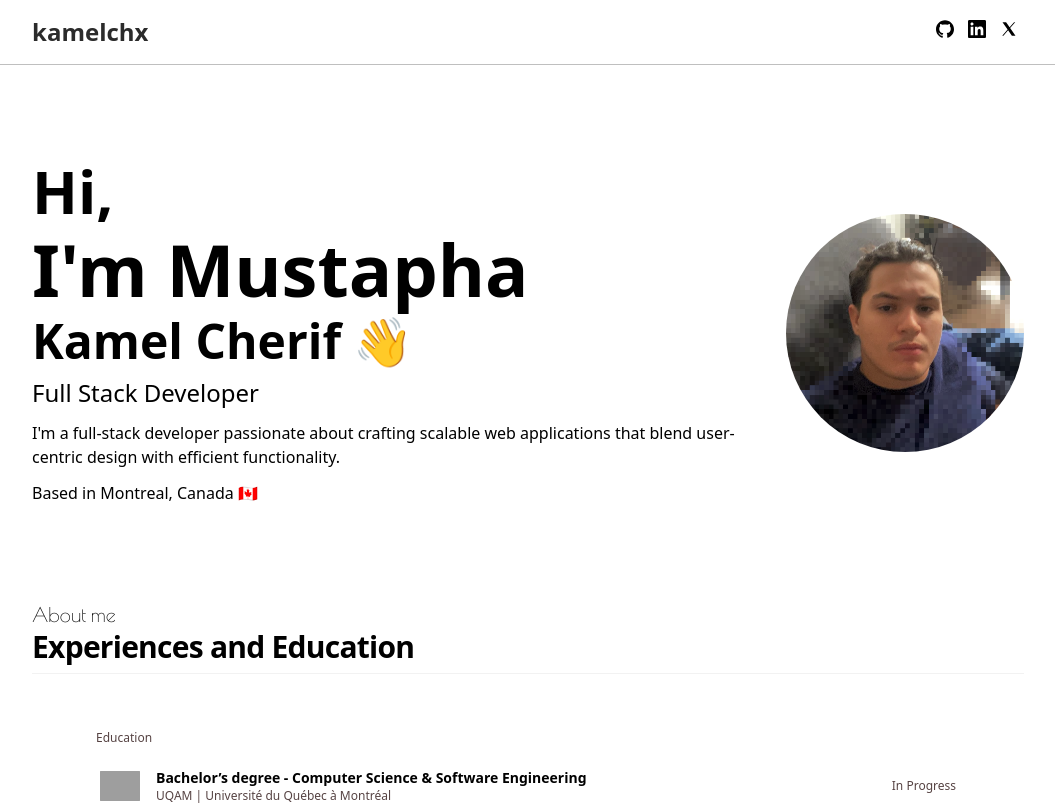
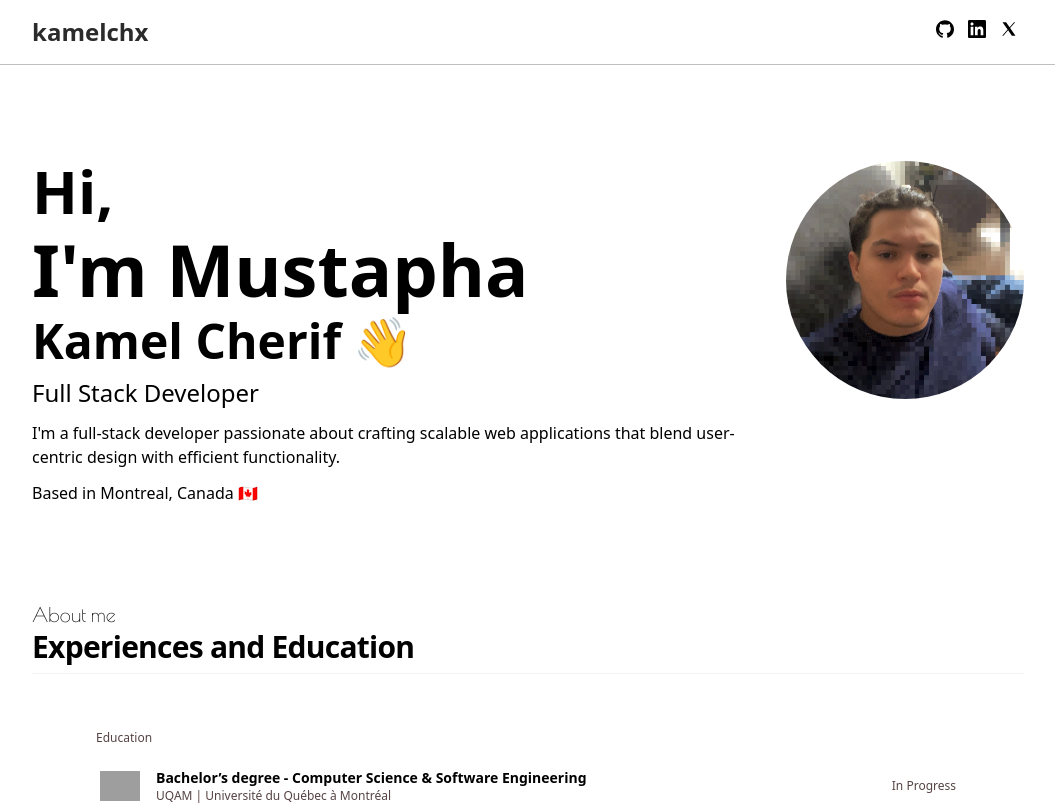
Before and after one commit to kvmelxv/Portefolio, a Next.js app: page / in a window 1280 px wide. Shown: the top 805 px of the page, without its empty margins (112-1167 px from the left). Built offline with nearby package versions, Linux system fonts and the light colour scheme; grey boxes are pictures that could not be loaded; a web font is replaced by a local one.

Commit message:
edit hero

```diff
--- a/app/components/Hero.tsx
+++ b/app/components/Hero.tsx
@@ -6,7 +6,7 @@ import Image from 'next/image';
 export const Hero = () => {
     return (
         /* <BlurFade delay={0.25} inView> */
-            <Section className="flex max-lg:flex-col items-center gap-10">
+            <Section className="flex max-lg:flex-col items-start gap-10">
                 <div className="flex-[3]">
                     <h2 className="font-caption text-6xl mb-3 font-bold" >Hi,</h2>
                     <h2 className="font-caption text-7xl mb-3 font-bold" >I&apos;m Mustapha</h2>
```
